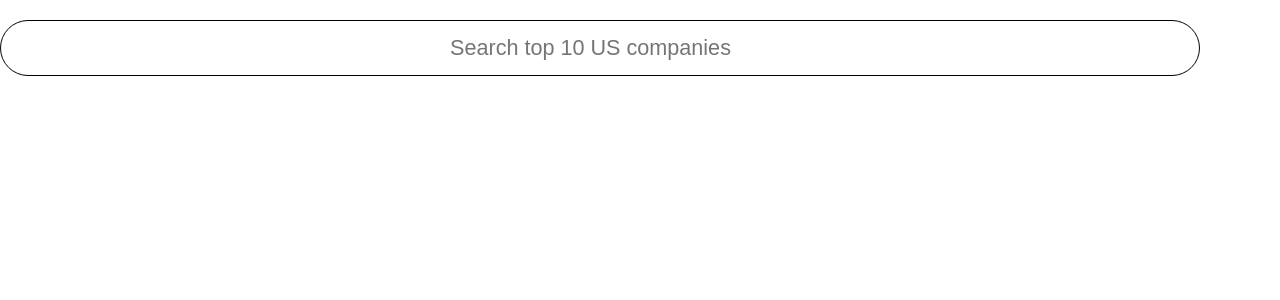
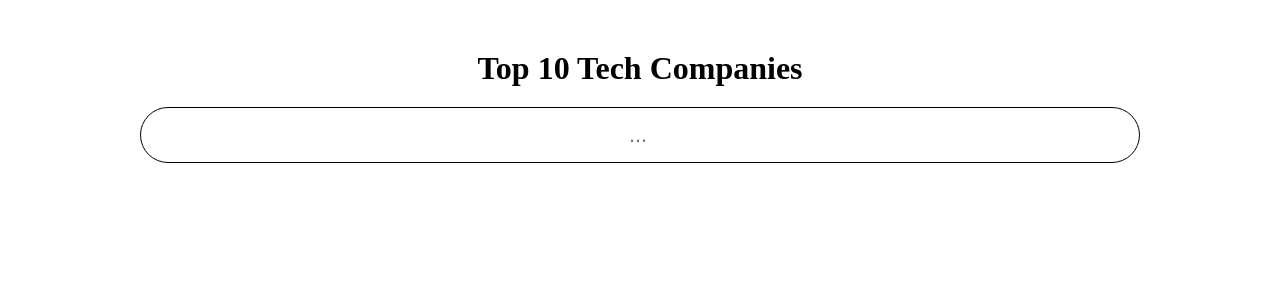
Before and after one commit to timothyroybd/stock-viz, a React (Create React App) app: page / in a window 1280 px wide. Shown: the top 300 px of the page. Built offline with nearby package versions, Linux system fonts and the light colour scheme.

Commit message:
styles added for search bar, charts

```diff
--- a/src/App.css
+++ b/src/App.css
@@ -5,12 +5,24 @@
     padding: 0;
     margin: 0;
 }
+.App {
+    margin-top: 50px;
+}
+body {
+    text-align: center;
+}
 :root {
-    --search-bar-width: 1200px;
+    --search-bar-width-1500: 1000px;
+}
+
+.suggestion_containers {
+   margin-left: 140px;
+
 }
 
 
 .suggestion-list {
+    text-align: center;
     list-style-type: none;
     padding: 10px;
     margin: 5px 0 0 10px;
@@ -19,7 +31,7 @@
     position: absolute;
     z-index: 1000;
     background: white;
-    width: calc(var(--search-bar-width)  - 30px) ;
+    width: calc(var(--search-bar-width-1500)  - 70px) ;
 
 }
 
@@ -33,14 +45,19 @@
 }
 
 .search_bar {
-    width: var(--search-bar-width);
+    width: var(--search-bar-width-1500);
  margin-top: 20px;
 padding: 15px 0;
-
+text-align: center;
  font-size: 1.3rem;
  border: 1px ridge rgb(0, 0, 0);
  border-radius: 50px;
 
+}
+.search_bar::-webkit-search-cancel-button {
+
+-webkit-appearance: none;
+    appearance: none;
 }
 
 /* Center the placeholder text */
@@ -70,3 +87,11 @@ input:focus::placeholder {
 :-ms-input-placeholder {
     text-align: center;
 }
+.chart {
+    display: flex;
+    flex-direction: column;
+    align-items: center;
+    justify-content: center;
+    margin-top: 20px;
+
+}
--- a/src/App.js
+++ b/src/App.js
@@ -18,7 +18,7 @@ import nvda from './datasets/nvda';
 import orcl from './datasets/orcl';
 import tsla from './datasets/tsla';
 //libraries
-import React, { useState, useEffect, useRef } from 'react';
+import React, { useState } from 'react';
 
 
 
@@ -84,10 +84,12 @@ const handleBlur = () => {
 
   return (
     <div className="App">
+      <div className='search_container'>
+      <h1> Top 10 Tech Companies</h1>
       <input
         className="search_bar"
         type="search"
-        placeholder="Search top 10 US companies"
+        placeholder="..."
         name="search"
         value={inputValue}
         onChange={(e) =>
@@ -99,7 +101,7 @@ const handleBlur = () => {
          onFocus={handleFocus}
   onBlur={handleBlur}
       />
-
+<div className='suggestion_containers'>
       {suggestion.length > 0 && (
         <ul className="suggestion-list">
           {suggestion.map((symbol) => (
@@ -120,7 +122,12 @@ const handleBlur = () => {
           ))}
         </ul>
       )}
+      </div>
+
       {data.length > 0 && <Chart stock_data={data} ticker = {tickerSelection} />}
+
+      </div>
+
     </div>
   );
 }
--- a/src/components/Chart.js
+++ b/src/components/Chart.js
@@ -19,7 +19,8 @@ function Chart({ stock_data, ticker }) {
   };
 
   return (
-    <>    <LineChart
+      <div className='chart'>
+      <LineChart
       width={600}
       height={300}
       data={stock_data}
@@ -38,8 +39,8 @@ function Chart({ stock_data, ticker }) {
 
     <div>{ticker.toUpperCase()}</div>
 
+</div>
 
-    </>
 
 
   );
```
